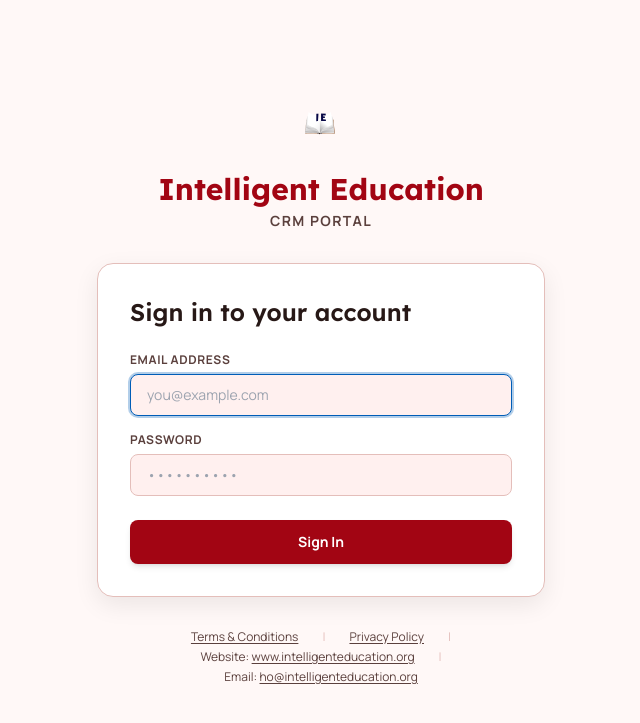
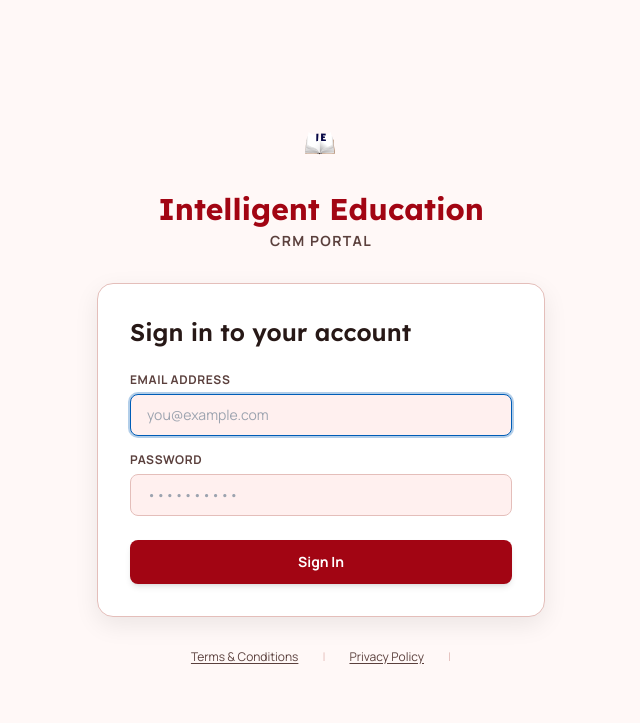
Before and after one commit to ayumathur9/Intelligent-Education-CRM, a Django app: page /login/ in a window 1280 px wide. Shown: the top 723 px of the page, without its empty margins (319-959 px from the left). Run offline with Django 5.2, Linux system fonts and the light colour scheme; parts of the project's set-up code (start-up, migrations or seed data) failed here and were passed over; some libraries are stand-ins or nearby versions.

Commit message:
Remove footer website/email on login page

```diff
--- a/backend/templates/login.html
+++ b/backend/templates/login.html
@@ -72,9 +72,7 @@
     <span class="text-[#e4beba]">|</span>
     <button onclick="document.getElementById('pp-modal').classList.remove('hidden')" class="hover:text-[#a20513] underline underline-offset-2 transition-colors">Privacy Policy</button>
     <span class="text-[#e4beba]">|</span>
-    <span>Website: <a href="https://www.intelligenteducation.org" target="_blank" rel="noopener noreferrer" class="hover:text-[#a20513] underline underline-offset-2 transition-colors">www.intelligenteducation.org</a></span>
-    <span class="text-[#e4beba]">|</span>
-    <span>Email: <a href="mailto:ho@intelligenteducation.org" class="hover:text-[#a20513] underline underline-offset-2 transition-colors">ho@intelligenteducation.org</a></span>
+
   </div>
 </footer>
 
@@ -181,7 +179,7 @@
       <p class="mb-4">Intelligent Education reserves the right to modify these Terms at any time. Updated versions may be published within the Platform or via official communications. Continued use of the Platform after modifications constitutes acceptance of the revised Terms.</p>
 
       <h4 class="font-semibold text-[#271816] mb-1">18. Contact Information</h4>
-      <p>For questions regarding these Terms, contact:<br/><strong>Intelligent Education</strong><br/>Email: <a href="mailto:ho@intelligenteducation.org" class="text-[#a20513] underline">ho@intelligenteducation.org</a></p>
+      <p>For questions regarding these Terms, contact:<br/><strong>Intelligent Education</strong></p>
     </div>
   </div>
 </div>
@@ -249,7 +247,7 @@
       <p>We may update this Privacy Policy periodically. Updated versions may be posted on the Platform with a revised effective date. Continued use of the Platform after updates constitutes acceptance of the revised Privacy Policy.</p>
 
       <h4 class="font-semibold text-[#271816]">16. Contact Information</h4>
-      <p>For questions or privacy-related requests, contact:<br/><strong>Intelligent Education</strong><br/>Email: <a href="mailto:ho@intelligenteducation.org" class="text-[#a20513] underline">ho@intelligenteducation.org</a></p>
+      <p>For questions or privacy-related requests, contact:<br/><strong>Intelligent Education</strong></p>
     </div>
   </div>
 </div>
```
